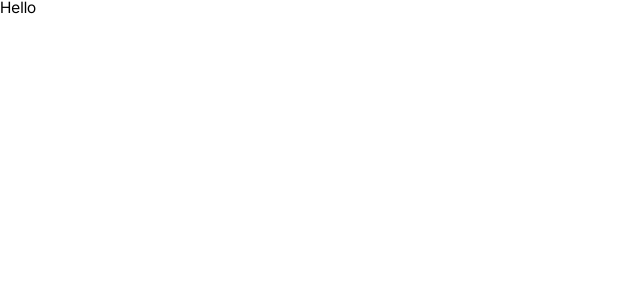
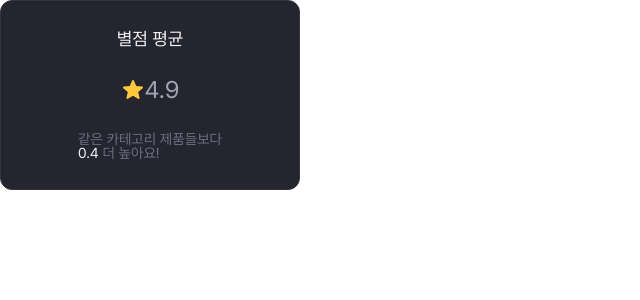
Before and after one commit to yeeZinu/mogazoa, a Next.js app: page / in a window 1280 px wide. Shown: the top 300 px of the page, without its empty margins (0-640 px from the left). Built offline with nearby package versions, Linux system fonts and the light colour scheme.

Commit message:
feat: Ststistic 구현 (#22)

```diff
--- a/src/app/page.tsx
+++ b/src/app/page.tsx
@@ -1,3 +1,18 @@
+import Statistics from "@/components/Card/Statistics/Statistics";
+
 export default function Home() {
-  return <div>Hello</div>;
+  const props = {
+    rating: 4.5,
+    favoriteCount: 4,
+    reviewCount: 4,
+  };
+  return (
+    <div>
+      <Statistics
+        title='별점 평균'
+        rating={4.9}
+        categoryMetric={props}
+      />
+    </div>
+  );
 }
--- a/src/components/Card/Statistics/Statistics.module.scss
+++ b/src/components/Card/Statistics/Statistics.module.scss
@@ -0,0 +1,44 @@
+@import "@/styles/_index";
+@import "@/styles/_media";
+
+.container {
+  display: flex;
+  padding: 30px 74px;
+  flex-direction: column;
+  align-items: center;
+  justify-content: center;
+  gap: 10px;
+
+  width: 300px;
+  height: 190px;
+
+  @include rounded-lg;
+  background: $black-200;
+  border: 1px solid $gray-300;
+}
+
+.title {
+  color: $white-100;
+  font-size: 18px;
+}
+
+.contentBox {
+  display: flex;
+  align-items: center;
+  justify-content: center;
+  padding: 20px 0;
+
+  span {
+    @include text-xl;
+    color: $gray-100;
+  }
+}
+
+.description {
+  color: $gray-200;
+  @include text-sm;
+
+  strong {
+    color: $white-100;
+  }
+}
--- a/src/components/Card/Statistics/Statistics.tsx
+++ b/src/components/Card/Statistics/Statistics.tsx
@@ -2,7 +2,8 @@
 /* eslint-disable react/require-default-props */
 import Image from "next/image";
 import React from "react";
-import { STAR_ICON, SAVE_ICON, BUBBLE_ICON } from "@/utils/constant";
+import { STAR_ACTIVE_ICON, SAVE_ICON, BUBBLE_ICON } from "@/utils/constant";
+import styles from "./Statistics.module.scss";
 
 type StatisticsProps = {
   title: "별점 평균" | "찜" | "리뷰";
@@ -23,7 +24,7 @@ export default function Statistics({ title, rating, reviewCount, favoriteCount,
 
   switch (title) {
     case "별점 평균":
-      changeImageSrc = STAR_ICON;
+      changeImageSrc = STAR_ACTIVE_ICON;
       mainContent = rating;
       compareItemResult = categoryMetric?.rating;
       break;
@@ -42,9 +43,9 @@ export default function Statistics({ title, rating, reviewCount, favoriteCount,
   const isValidComparison = typeof mainContent === "number" && typeof compareItemResult === "number";
 
   return (
-    <div>
-      <div>{title}</div>
-      <figure>
+    <div className={styles.container}>
+      <div className={styles.title}>{title}</div>
+      <figure className={styles.contentBox}>
         <Image
           src={changeImageSrc as string}
           alt='title'
@@ -54,9 +55,9 @@ export default function Statistics({ title, rating, reviewCount, favoriteCount,
         <span>{mainContent}</span>
       </figure>
       {isValidComparison ? (
-        <span>
+        <span className={styles.description}>
           같은 카테고리 제품들보다 <br />
-          <strong>{Math.abs(mainContent! - compareItemResult!)}</strong> 더{" "}
+          <strong>{parseFloat(Math.abs(mainContent! - compareItemResult!).toFixed(1))}</strong> 더{" "}
           {mainContent! > compareItemResult! ? "높아" : "낮아"}요!
         </span>
       ) : (
```
